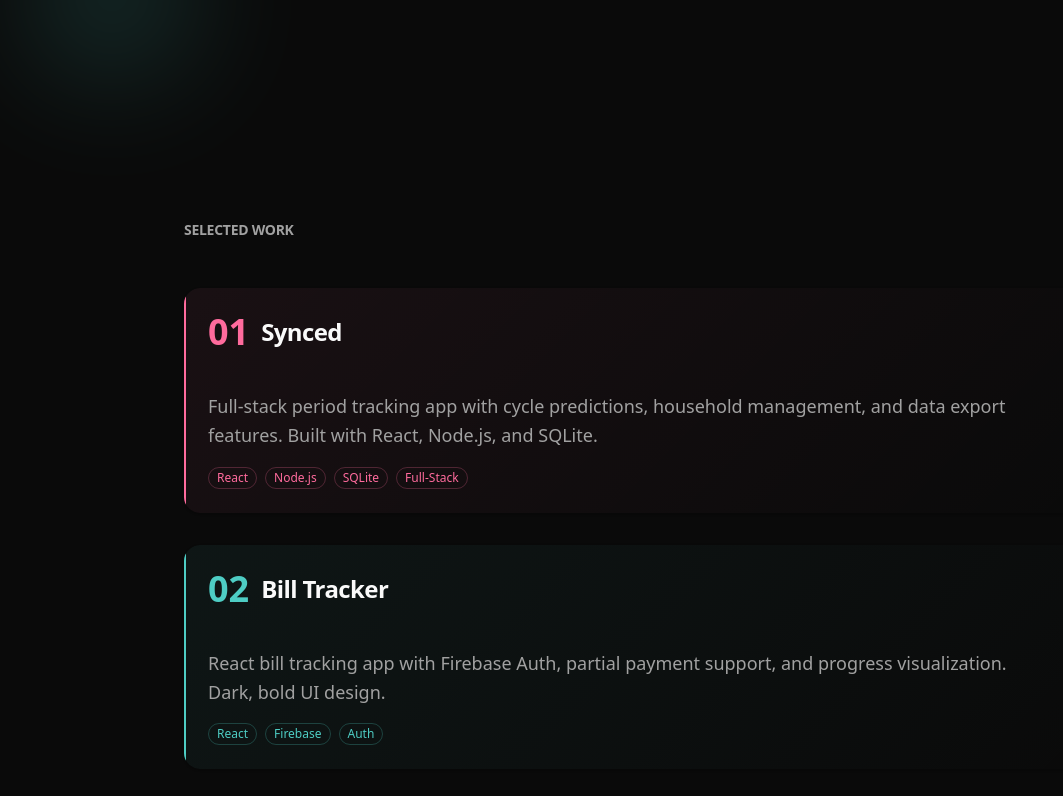
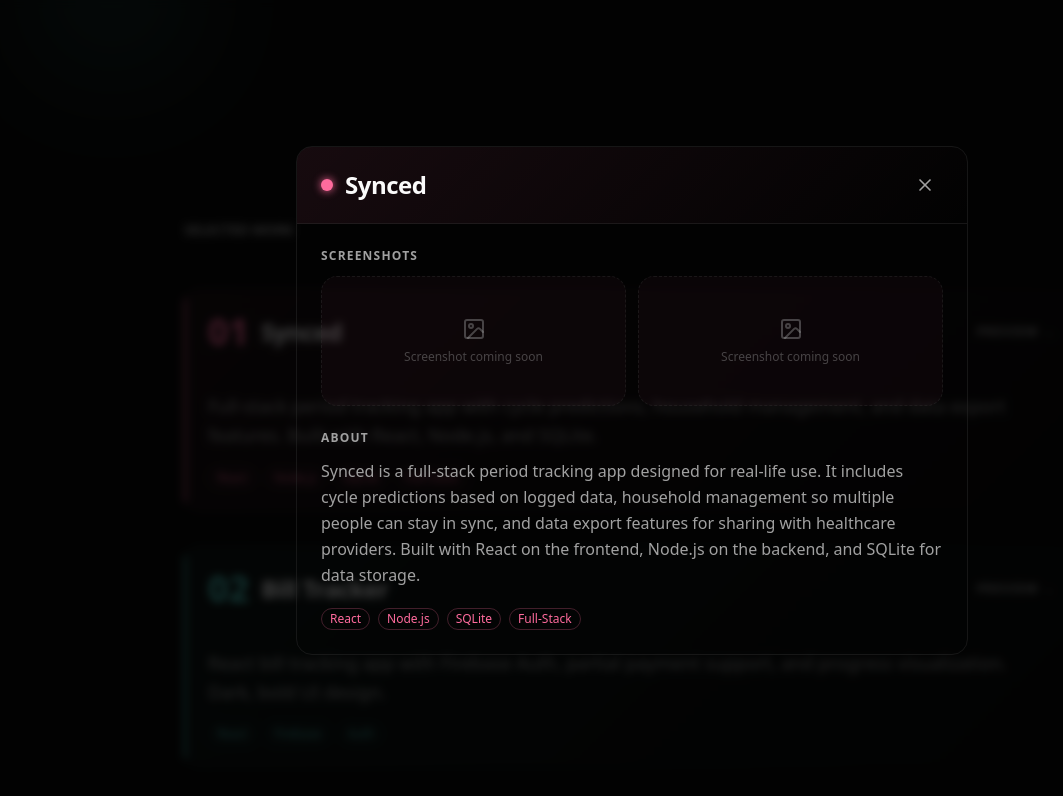
Before and after one commit to CaitlinAkkerman/cautious-train, a React (Vite) app: page / in a window 1280 px wide. Both pictures are taken after a click on the element 640 px from the left and 825 px from the top of the page. Shown: the part 425-1221 px from the top of the page, without its empty margins (8-1071 px from the left). Built offline with nearby package versions, Linux system fonts and the light colour scheme.

Commit message:
Added popup/modal with description and screenshot for each project

```diff
--- a/src/pages/Home.tsx
+++ b/src/pages/Home.tsx
@@ -1,16 +1,18 @@
 import { useState } from "react";
 import { Card, CardContent, CardHeader, CardTitle } from "@/components/ui/card";
 import { Badge } from "@/components/ui/badge";
-import { Award, ArrowRight } from "lucide-react";
+import { Award, ArrowRight, X, ImageIcon } from "lucide-react";
 import { Link } from "react-router-dom";
 
 interface Project {
   id: string;
   title: string;
   description: string;
+  longDescription: string;
   tags: string[];
   color: string;
   path: string;
+  screenshots: string[]; // add image paths here later
 }
 
 const projects: Project[] = [
@@ -18,31 +20,129 @@ const projects: Project[] = [
     id: "synced",
     title: "Synced",
     description: "Full-stack period tracking app with cycle predictions, household management, and data export features. Built with React, Node.js, and SQLite.",
+    longDescription: "Synced is a full-stack period tracking app designed for real-life use. It includes cycle predictions based on logged data, household management so multiple people can stay in sync, and data export features for sharing with healthcare providers. Built with React on the frontend, Node.js on the backend, and SQLite for data storage.",
     tags: ["React", "Node.js", "SQLite", "Full-Stack"],
     color: "#FF6B9D",
     path: "/home/workspace/Synced",
+    screenshots: [],
   },
   {
     id: "bill-tracker",
     title: "Bill Tracker",
     description: "React bill tracking app with Firebase Auth, partial payment support, and progress visualization. Dark, bold UI design.",
+    longDescription: "Bill Tracker is a React app that takes the stress out of managing monthly bills. It features Firebase authentication so your data stays secure, partial payment support for when you can only pay part of a bill, and progress visualization so you can see exactly where you stand at a glance. Built with a dark, bold UI that makes finances feel a little less miserable.",
     tags: ["React", "Firebase", "Auth"],
     color: "#4ECDC4",
     path: "/home/workspace/bill-tracker",
+    screenshots: [],
   },
 ];
 
-function ProjectCard({ project, index }: { project: Project; index: number }) {
+function Modal({ project, onClose }: { project: Project; onClose: () => void }) {
+  return (
+    <div
+      className="fixed inset-0 z-50 flex items-center justify-center p-4"
+      style={{ backgroundColor: "rgba(0,0,0,0.75)", backdropFilter: "blur(4px)" }}
+      onClick={onClose}
+    >
+      <div
+        className="relative w-full max-w-2xl rounded-2xl border border-border/50 overflow-hidden"
+        style={{ backgroundColor: "hsl(var(--background))" }}
+        onClick={(e) => e.stopPropagation()}
+      >
+        {/* Header */}
+        <div
+          className="px-6 py-5 border-b border-border/50 flex items-center justify-between"
+          style={{ background: `linear-gradient(135deg, ${project.color}15, transparent)` }}
+        >
+          <div className="flex items-center gap-3">
+            <div
+              className="w-3 h-3 rounded-full"
+              style={{ backgroundColor: project.color, boxShadow: `0 0 8px ${project.color}` }}
+            />
+            <h2 className="text-2xl font-black tracking-tight">{project.title}</h2>
+          </div>
+          <button
+            onClick={onClose}
+            className="p-2 rounded-lg hover:bg-white/10 transition-colors"
+          >
+            <X className="w-5 h-5 text-muted-foreground" />
+          </button>
+        </div>
+
+        {/* Screenshots */}
+        <div className="px-6 pt-6">
+          <p className="text-xs font-bold uppercase tracking-widest text-muted-foreground mb-3">
+            Screenshots
+          </p>
+          {project.screenshots.length > 0 ? (
+            <div className="grid grid-cols-2 gap-3 mb-6">
+              {project.screenshots.map((src, i) => (
+                <img
+                  key={i}
+                  src={src}
+                  alt={`${project.title} screenshot ${i + 1}`}
+                  className="rounded-xl w-full object-cover border border-border/30"
+                  style={{ maxHeight: "180px" }}
+                />
+              ))}
+            </div>
+          ) : (
+            <div className="grid grid-cols-2 gap-3 mb-6">
+              {[0, 1].map((i) => (
+                <div
+                  key={i}
+                  className="rounded-xl border border-dashed border-border/50 flex flex-col items-center justify-center gap-2 py-10"
+                  style={{ background: `${project.color}08` }}
+                >
+                  <ImageIcon className="w-6 h-6 text-muted-foreground/40" />
+                  <span className="text-xs text-muted-foreground/40 font-medium">
+                    Screenshot coming soon
+                  </span>
+                </div>
+              ))}
+            </div>
+          )}
+        </div>
+
+        {/* Description */}
+        <div className="px-6 pb-6">
+          <p className="text-xs font-bold uppercase tracking-widest text-muted-foreground mb-3">
+            About
+          </p>
+          <p className="text-base text-muted-foreground leading-relaxed mb-5">
+            {project.longDescription}
+          </p>
+
+          {/* Tags */}
+          <div className="flex flex-wrap gap-2">
+            {project.tags.map((tag) => (
+              <Badge
+                key={tag}
+                variant="outline"
+                className="font-medium"
+                style={{ borderColor: `${project.color}40`, color: project.color }}
+              >
+                {tag}
+              </Badge>
+            ))}
+          </div>
+        </div>
+      </div>
+    </div>
+  );
+}
+
+function ProjectCard({ project, index, onClick }: { project: Project; index: number; onClick: () => void }) {
   const [isHovered, setIsHovered] = useState(false);
 
   return (
     <Card
       className="group relative overflow-hidden border-0 bg-transparent transition-all duration-300 cursor-pointer"
-      style={{
-        transform: isHovered ? "translateY(-8px)" : "translateY(0)",
-      }}
+      style={{ transform: isHovered ? "translateY(-8px)" : "translateY(0)" }}
       onMouseEnter={() => setIsHovered(true)}
       onMouseLeave={() => setIsHovered(false)}
+      onClick={onClick}
     >
       {/* Gradient background */}
       <div
@@ -55,24 +155,26 @@ function ProjectCard({ project, index }: { project: Project; index: number }) {
 
       {/* Left accent bar */}
       <div
-        className="absolute left-0 top-0 bottom-0 w-1 rounded-l-xl transition-all duration-300"
-        style={{
-          backgroundColor: project.color,
-          width: isHovered ? "4px" : "2px",
-        }}
+        className="absolute left-0 top-0 bottom-0 rounded-l-xl transition-all duration-300"
+        style={{ backgroundColor: project.color, width: isHovered ? "4px" : "2px" }}
       />
 
       <CardHeader className="relative z-10 pb-2">
-        <div className="flex items-center gap-3">
+        <div className="flex items-center justify-between">
+          <div className="flex items-center gap-3">
+            <span className="text-4xl font-black" style={{ color: project.color }}>
+              {String(index + 1).padStart(2, "0")}
+            </span>
+            <CardTitle className="text-2xl font-bold tracking-tight">
+              {project.title}
+            </CardTitle>
+          </div>
           <span
-            className="text-4xl font-black"
-            style={{ color: project.color }}
+            className="text-xs font-bold uppercase tracking-widest transition-colors"
+            style={{ color: isHovered ? project.color : "var(--muted-foreground)" }}
           >
-            {String(index + 1).padStart(2, "0")}
+            Preview →
           </span>
-          <CardTitle className="text-2xl font-bold tracking-tight">
-            {project.title}
-          </CardTitle>
         </div>
       </CardHeader>
 
@@ -80,17 +182,13 @@ function ProjectCard({ project, index }: { project: Project; index: number }) {
         <p className="text-lg text-muted-foreground leading-relaxed mb-4">
           {project.description}
         </p>
-
         <div className="flex flex-wrap gap-2">
           {project.tags.map((tag) => (
             <Badge
               key={tag}
               variant="outline"
               className="font-medium"
-              style={{
-                borderColor: `${project.color}40`,
-                color: project.color,
-              }}
+              style={{ borderColor: `${project.color}40`, color: project.color }}
             >
               {tag}
             </Badge>
@@ -103,17 +201,21 @@ function ProjectCard({ project, index }: { project: Project; index: number }) {
 
 export default function Home() {
   const colors = ["#FF6B9D", "#4ECDC4", "#FFE66D", "#95E1D3", "#F38181"];
+  const [activeProject, setActiveProject] = useState<Project | null>(null);
 
   return (
     <div className="min-h-screen">
+      {/* Modal */}
+      {activeProject && (
+        <Modal project={activeProject} onClose={() => setActiveProject(null)} />
+      )}
+
       {/* Hero Section */}
       <section className="relative px-6 py-24 md:py-32 lg:py-40">
         <div className="max-w-4xl mx-auto">
-          {/* Decorative elements */}
           <div className="absolute top-20 right-10 w-32 h-32 rounded-full blur-3xl opacity-30" style={{ backgroundColor: colors[0] }} />
           <div className="absolute bottom-20 left-10 w-40 h-40 rounded-full blur-3xl opacity-20" style={{ backgroundColor: colors[1] }} />
 
-          {/* Main heading */}
           <h1 className="text-3xl md:text-4xl lg:text-5xl font-black tracking-tighter mb-6 leading-tight">
             <span className="block">Some Stuff</span>
             <span className="block" style={{ color: colors[0] }}>and a Few Things</span>
@@ -131,16 +233,20 @@ export default function Home() {
           <h2 className="text-sm font-bold uppercase tracking-widest text-muted-foreground mb-12">
             Selected Work
           </h2>
-
           <div className="space-y-8">
             {projects.map((project, index) => (
-              <ProjectCard key={project.id} project={project} index={index} />
+              <ProjectCard
+                key={project.id}
+                project={project}
+                index={index}
+                onClick={() => setActiveProject(project)}
+              />
             ))}
           </div>
         </div>
       </section>
 
-      {/* Certificates Preview Section */}
+      {/* Certificates Section */}
       <section className="px-6 py-16 border-t border-border/50">
         <div className="max-w-4xl mx-auto">
           <div className="flex items-center justify-between mb-8">
@@ -162,9 +268,7 @@ export default function Home() {
           <Card className="border-0 bg-transparent relative overflow-hidden">
             <div
               className="absolute inset-0 rounded-xl"
-              style={{
-                background: "linear-gradient(135deg, rgba(66, 133, 244, 0.1), transparent)",
-              }}
+              style={{ background: "linear-gradient(135deg, rgba(66, 133, 244, 0.1), transparent)" }}
             />
             <CardContent className="relative z-10 py-6">
               <div className="flex flex-col md:flex-row md:items-center gap-4 md:gap-8">
@@ -192,11 +296,7 @@ export default function Home() {
         <div className="max-w-4xl mx-auto">
           <div className="flex justify-center gap-2 mb-4">
             {colors.map((color, i) => (
-              <div
-                key={i}
-                className="w-3 h-3 rounded-full"
-                style={{ backgroundColor: color }}
-              />
+              <div key={i} className="w-3 h-3 rounded-full" style={{ backgroundColor: color }} />
             ))}
           </div>
           <p className="text-sm text-muted-foreground">
```
